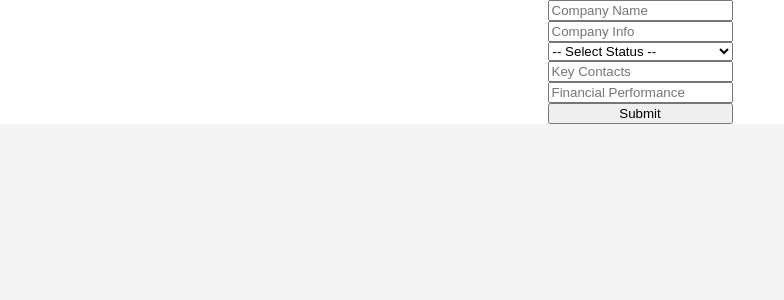
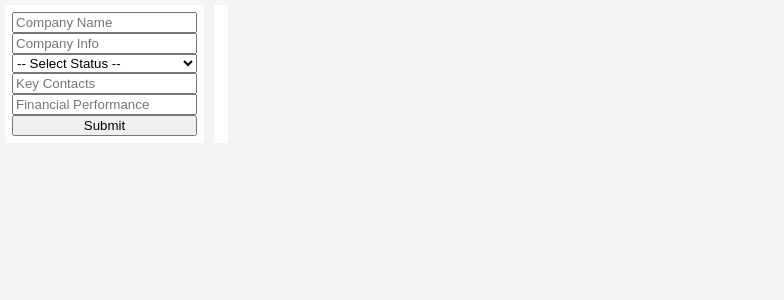
Before and after one commit to jwwharrell/acquisition-tool, a React (Create React App) app: page / in a window 1280 px wide. Shown: the top 300 px of the page, without its empty margins (0-784 px from the left). Built offline with nearby package versions, Linux system fonts and the light colour scheme.

Commit message:
Refining data points

```diff
--- a/src/App.scss
+++ b/src/App.scss
@@ -9,15 +9,26 @@ body {
     background-color: $background;
 }
 
+.dashboard {
+ display: flex;
+}
+
 .card {
     background-color: $cardBackground;
     color: $primary;
     display: flex;
     flex-direction: column;
     align-items: center;
+    margin: 5px;
+    padding: 7px;
+
+    .card--form {
+        display: flex;
+        flex-direction: column;
+    }
+
+    li {
+        list-style: none;
+        border-bottom: $accent 2px solid;
+    }
 }
-
-.card--form {
-    display: flex;
-    flex-direction: column;
-}
--- a/src/components/Dashboard.js
+++ b/src/components/Dashboard.js
@@ -1,6 +1,6 @@
 import React, { Component } from 'react'
 import AddTarget from './cards/AddTarget.js'
-import AllTargets from './cards/AllTargets.js'
+import TargetList from './cards/TargetList.js'
 
 export default class Dashboard extends Component {
     state = {
@@ -16,17 +16,13 @@ export default class Dashboard extends Component {
 
     render() {
         return (
-            <div>
+            <div className='dashboard'>
                 <AddTarget
                     onSubmit={this.onAddTarget}
                 />
-                {this.state.listOfTargets.map((target) => {
-                    return (
-                        <AllTargets
-                            name={target.name}
-                        />
-                    )
-                })}
+                <TargetList
+                    listOfTargets={this.state.listOfTargets}
+                />
             </div>
         )
     }
--- a/src/components/cards/AllTargets.js
+++ b/src/components/cards/SingleTarget.js
@@ -1,6 +1,6 @@
 import React, { Component } from 'react'
 
-export default class AllTargets extends Component {
+export default class SingleTarget extends Component {
 
     render() {
         return (
--- /dev/null
+++ b/src/components/cards/TargetList.js
@@ -0,0 +1,15 @@
+import React, { Component } from 'react'
+
+export default class TargetList extends Component {
+    render() {
+        return (
+            <ul className='card'>
+                {this.props.listOfTargets.map((target, index) => {
+                    return (
+                        <li key={index}>{target.name}</li>
+                    )
+                })}
+            </ul>
+        )
+    }
+}
```
Also changed, not shown: src/components/cards/FinancialPerformance.js (added, +11 -0 lines).
